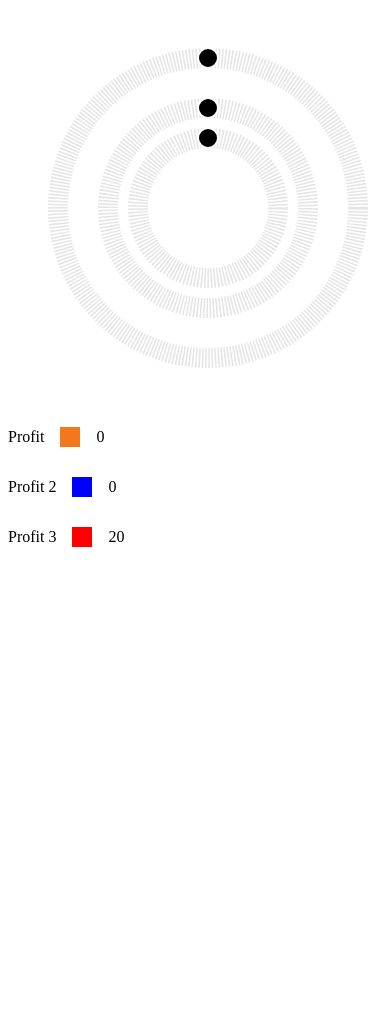
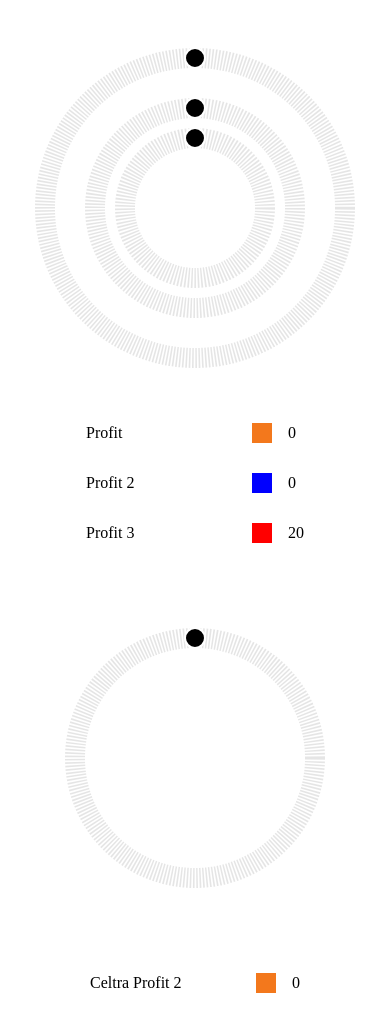
Before and after one commit to dpuric3/circular-slider, a plain HTML site: page index.html in a window 390 px wide. Before the commit the page ends 844 px from the top, so only its background shows below. Drawn offline with Linux system fonts and the light colour scheme.

Commit message:
added suppport for multiple container creation and a media query for a better mobile design

```diff
--- a/index.html
+++ b/index.html
@@ -8,10 +8,7 @@
     <link rel="stylesheet" type="text/css" media="screen" href="main.css" />
 </head>
 <body>
-    <div class="slidecontainer">
-        <div class='container' id='circle-container'></div>
-    </div>
-    <div class="labelscontainer">
+    <div class="wrapper">
     </div>
 
     <div id="testdiv"></div>
--- a/main.css
+++ b/main.css
@@ -2,16 +2,23 @@
     display: block;
 }
 
-/* .text,
-.value,
-.label-color {
-	display: inline-block;
-} */
-
+.wrapper {
+	display: flex;
+	flex-direction: column;
+}
+.slidecontainer {
+	display: flex;
+	flex-direction: row;
+	align-items: center;
+}
 .label {
 	display: flex;
 	flex-direction: row;
 	align-items: center;
+}
+
+.text {
+	width: 150px;
 }
 
 .text,
@@ -23,3 +30,10 @@
 	width: 20px;
 	height: 20px;
 }
+
+
+@media only screen and (max-width: 640px) {
+	.slidecontainer {
+		flex-direction: column;
+	}
+}
--- a/main.js
+++ b/main.js
@@ -40,15 +40,15 @@ class CircleSlider {
 
         // Check if container exists, if not create it
         if (!this.container) {
-            console.log('No container found, creating one');
-            var containerParent = document.getElementsByClassName('slidecontainer');
+            var containerParent = document.getElementsByClassName('wrapper');
             var containerDiv = document.createElement('div');
             containerDiv.id = this.options.container;
-            containerDiv.className = 'container';
+            containerDiv.className = 'slidecontainer';
             containerParent[0].appendChild(containerDiv);
+            this.container = document.getElementById(this.options.container);
         }
 
-        var circleSvgId = this.defaultOptions.container + '-slider';
+        var circleSvgId = this.options.container + '-slider';
         this.circleSvg = document.getElementById(circleSvgId);
         if (!this.circleSvg) {
             this.circleSvg = document.createElementNS(this.xmlns, 'svg');
@@ -115,10 +115,19 @@ class CircleSlider {
         this.circleSvg.appendChild(circleSlider);
 
         //create label
-        var labelParent = document.getElementsByClassName('labelscontainer');
+        var labelParent = document.getElementById(this.options.container + '-label-container');
+        if (!labelParent) {
+            var newParent = document.getElementById(this.options.container);
+            var labelContainer = document.createElement('div');
+            labelContainer.id = this.options.container + '-label-container';
+            labelContainer.className = 'label-container';
+            newParent.appendChild(labelContainer);
+            labelParent = document.getElementById(this.options.container + '-label-container');
+        }
+
         var labelDiv = document.createElement('div');
-        labelDiv.className = 'label';
-        labelParent[0].appendChild(labelDiv);
+        labelDiv.setAttribute('class', 'label');
+        labelParent.appendChild(labelDiv);
 
         var labelText = document.createElement('p');
         labelText.setAttribute('class', 'text');
@@ -140,8 +149,15 @@ class CircleSlider {
         this.mouseDownHandler = this.mouseDown.bind(this);
         this.mouseUpHandler = this.mouseUp.bind(this);
         this.mouseMoveHandler = this.mouseMove.bind(this);
+
         this.slider.addEventListener('mousedown', this.mouseDownHandler);
         this.slider.addEventListener('touchstart', this.mouseDownHandler)
+
+        this.circleSliderBG.addEventListener('mousedown', this.mouseDownHandler);
+        this.circleSliderBG.addEventListener('touchstart', this.mouseDownHandler)
+
+        this.arc.addEventListener('mousedown', this.mouseDownHandler);
+        this.arc.addEventListener('touchstart', this.mouseDownHandler)
     }
 
     getPointOnCirle(angle) {
@@ -362,12 +378,12 @@ new CircleSlider({
     label: 'Profit 3'
 });
 
-// new CircleSlider({
-//     container: 'circle-container',
-//     color: '#F3781C',
-//     minValue: 0,
-//     maxValue: 360,
-//     step: 1,
-//     radius: 120,
-//     label: 'Celtra Profit 2'
-// });
+new CircleSlider({
+    container: 'circle-container1',
+    color: '#F3781C',
+    minValue: 0,
+    maxValue: 360,
+    step: 1,
+    radius: 120,
+    label: 'Celtra Profit 2'
+});
```
